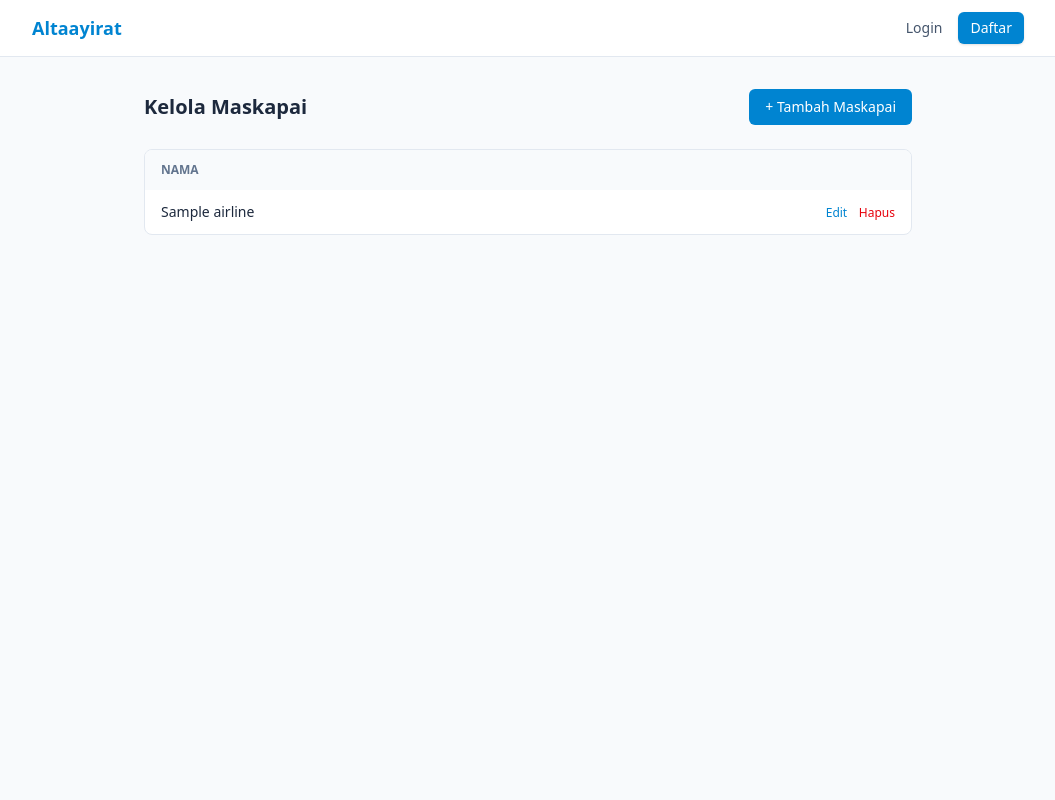
After one commit to farrelspratama/Altaayirat, a Laravel app: template resources/views/admin/airlines/index.blade.php in a window 1280 px wide. The commit adds this page. Shown: the whole page, without its empty margins (112-1167 px from the left). Run offline with Laravel 12, Linux system fonts and the light colour scheme; the template is opened without the code that fills it: most values are stand-ins (such as "Sample title", 1, 10 or a date in 2020); style sheets or scripts are compiled from the project's sources.

Commit message:
feat: CRUD admin untuk Airlines

```diff
--- /dev/null
+++ b/resources/views/admin/airlines/index.blade.php
@@ -0,0 +1,44 @@
+@extends('layouts.app')
+
+@section('content')
+<div class="max-w-3xl mx-auto">
+    <div class="flex items-center justify-between mb-6">
+        <h1 class="text-xl font-semibold text-slate-800">Kelola Maskapai</h1>
+        <a href="{{ route('airlines.create') }}" class="bg-sky-600 text-white text-sm font-medium px-4 py-2 rounded-md hover:bg-sky-700 transition">
+            + Tambah Maskapai
+        </a>
+    </div>
+
+    @if (session('status'))
+        <div class="mb-4 rounded-md bg-green-50 border border-green-200 text-green-700 text-sm px-4 py-3">
+            {{ session('status') }}
+        </div>
+    @endif
+
+    <div class="bg-white rounded-lg border border-slate-200 overflow-x-auto">
+        <table class="w-full text-sm">
+            <thead class="bg-slate-50 text-xs uppercase text-slate-500">
+                <tr>
+                    <th class="px-4 py-3 text-left">Nama</th>
+                    <th class="px-4 py-3"></th>
+                </tr>
+            </thead>
+            <tbody class="divide-y divide-slate-100">
+                @foreach ($airlines as $airline)
+                    <tr class="hover:bg-slate-50">
+                        <td class="px-4 py-3">{{ $airline->name }}</td>
+                        <td class="px-4 py-3 text-right space-x-2">
+                            <a href="{{ route('airlines.edit', $airline) }}" class="text-sky-600 hover:underline text-xs font-medium">Edit</a>
+                            <form action="{{ route('airlines.destroy', $airline) }}" method="POST" class="inline" onsubmit="return confirm('Yakin hapus maskapai ini?')">
+                                @csrf
+                                @method('DELETE')
+                                <button type="submit" class="text-red-600 hover:underline text-xs font-medium">Hapus</button>
+                            </form>
+                        </td>
+                    </tr>
+                @endforeach
+            </tbody>
+        </table>
+    </div>
+</div>
+@endsection
--- a/resources/views/partials/nav.blade.php
+++ b/resources/views/partials/nav.blade.php
@@ -12,6 +12,10 @@
                 @if (in_array(Auth::user()->role, ['admin', 'penjual']))
                     <a href="{{ route('payments.index') }}" class="text-slate-600 hover:text-sky-600 font-medium transition">
                         Panel Admin
+                    </a>
+
+                    <a href="{{ route('airlines.index') }}" class="text-slate-600 hover:text-sky-600 font-medium transition">
+                        Maskapai
                     </a>
                 @endif
 
--- a/routes/web.php
+++ b/routes/web.php
@@ -5,6 +5,7 @@ use App\Http\Controllers\ScheduleController;
 use App\Http\Controllers\OrderController;
 use App\Http\Controllers\PaymentController;
 use App\Http\Controllers\TicketController;
+use App\Http\Controllers\AirlineController;
 use Illuminate\Support\Facades\Route;
 
 Route::view('/', 'welcome');
@@ -64,4 +65,5 @@ Route::middleware('auth')->group(function () {
 Route::middleware(['auth', 'staff'])->prefix('admin')->group(function () {
     Route::get('/konfirmasi', [PaymentController::class, 'index'])->name('payments.index');
     Route::post('/konfirmasi/{payment}', [PaymentController::class, 'update'])->name('payments.update');
+    Route::resource('airlines', AirlineController::class)->except(['show']);
 });
```
Also changed, not shown: app/Http/Controllers/AirlineController.php (added, +71 -0 lines), resources/views/admin/airlines/_form.blade.php (added, +18 -0 lines), resources/views/admin/airlines/create.blade.php (added, +12 -0 lines), resources/views/admin/airlines/edit.blade.php (added, +13 -0 lines).
